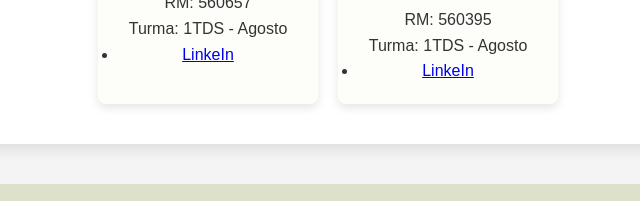
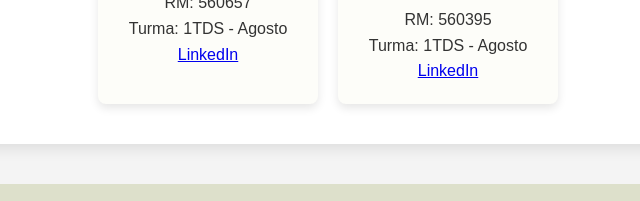
Before and after one commit to Global-Solution-EcoHurb/ECOHUB, a plain HTML site: page index.html in a window 1280 px wide. Shown: the part 2632-2833 px from the top of the page, 312-952 px from the left. Drawn offline with nearby package versions, Linux system fonts and the light colour scheme.

Commit message:
Arrumando links de redes socias

```diff
--- a/index.html
+++ b/index.html
@@ -73,10 +73,9 @@
                     <h3>Maria Eduarda Fernandes Rocha</h3>
                     <p>RM: 560657</p>
                     <p>Turma: 1TDS - Agosto</p>
-                    <ul>
-                        <li><a href="https://www.linkedin.com/in/maria-eduarda-fernandes-rocha-5350a2327">LinkeIn</a></li>
-                    </ul>
-
+                    <nav>
+                        <a href="https://www.linkedin.com/in/maria-eduarda-fernandes-rocha-5350a2327">LinkedIn</a>
+                    </nav>
                 </div>
             </div>
             <div class="card integrante">
@@ -85,9 +84,9 @@
                     <h3>Victor de Carvalho Alves</h3>
                     <p>RM: 560395</p>
                     <p>Turma: 1TDS - Agosto</p>
-                    <ul>
-                        <li><a href="https://www.linkedin.com/in/victor-de-carvalho-09045423b?utm_source=share&utm_campaign=share_via&utm_content=profile&utm_medium=ios_app">LinkeIn</a></li>
-                    </ul>
+                    <nav>
+                        <a href="https://www.linkedin.com/in/victor-de-carvalho-09045423b?utm_source=share&utm_campaign=share_via&utm_content=profile&utm_medium=ios_app">LinkedIn</a>
+                    </nav>
                 </div>
             </div>
         </div>
```
